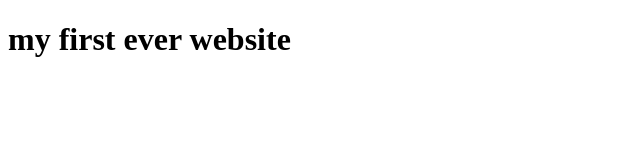
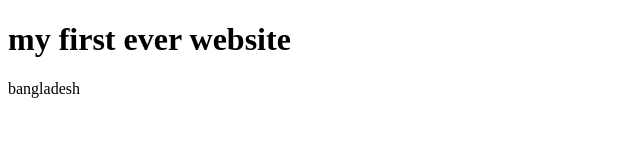
Before and after one commit to tareqmahmud29/1st-web-site, a plain HTML site: page index.html in a window 1280 px wide. Shown: the whole page, without its empty margins (0-640 px from the left). Drawn offline with Linux system fonts and the light colour scheme.

Commit message:
learngithab

```diff
--- a/index.html
+++ b/index.html
@@ -8,5 +8,6 @@
 </head>
 <body>
     <h1>my first ever website</h1>
+    <p>bangladesh</p>
 </body>
 </html>
```
